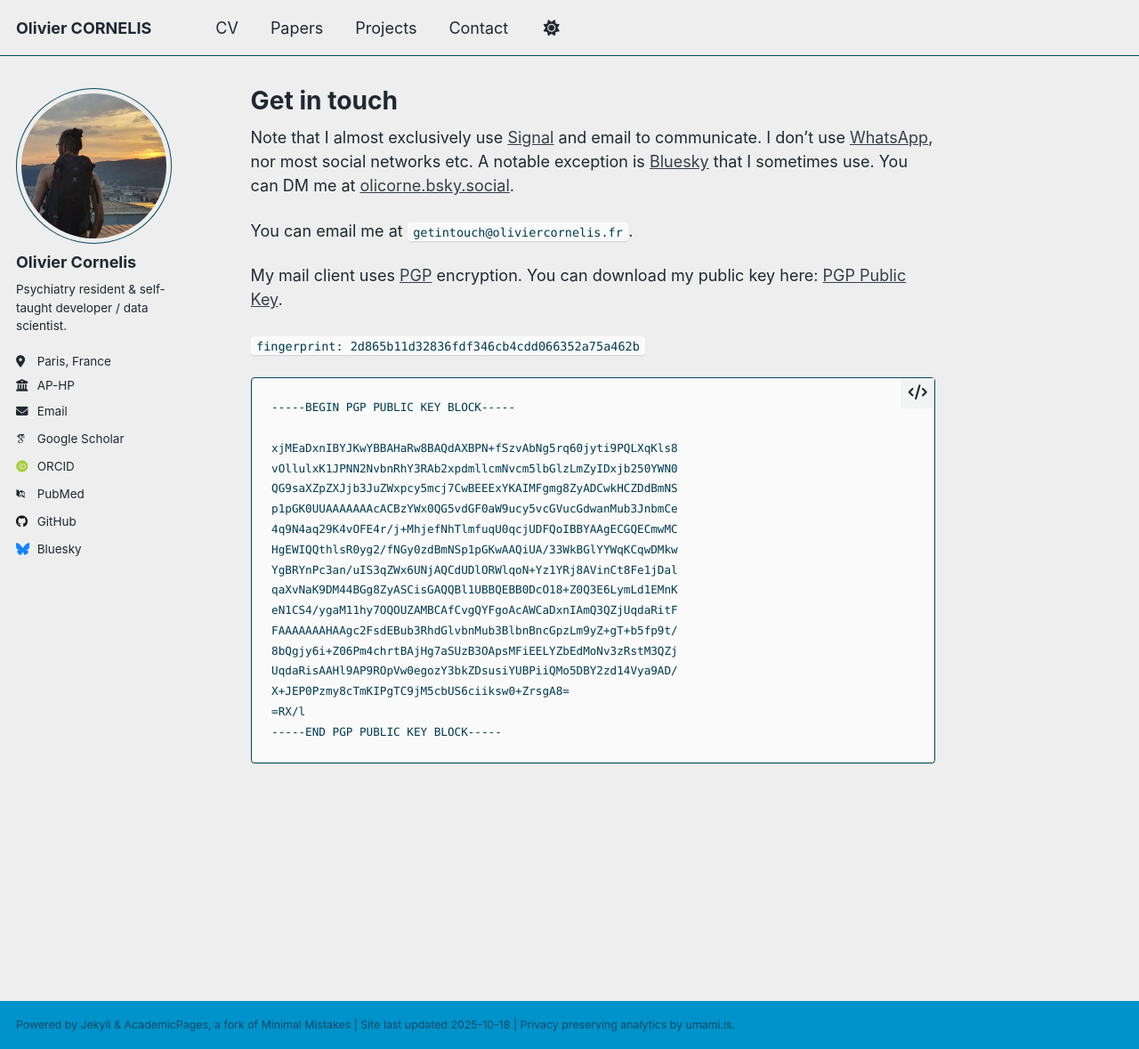
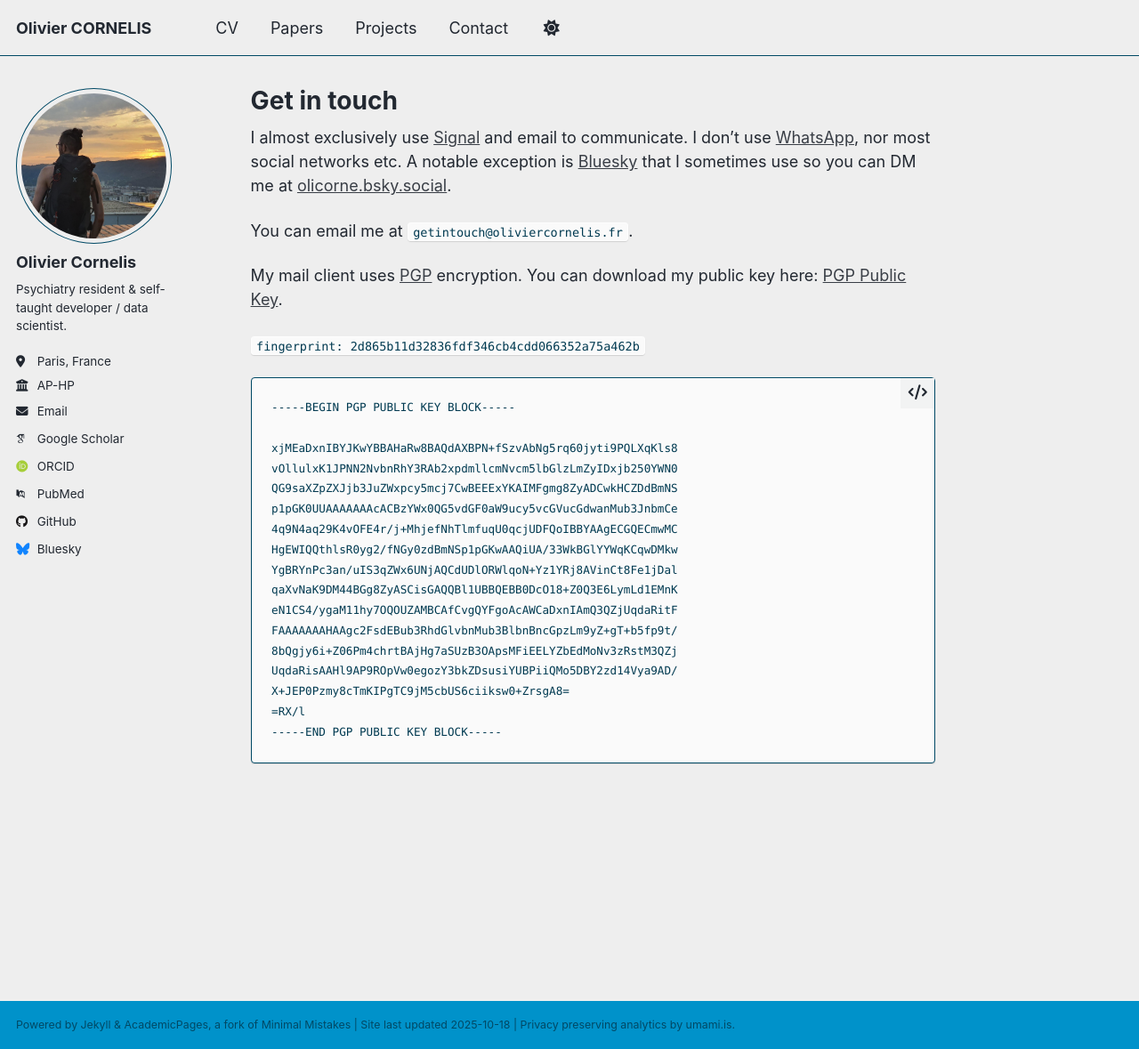
Before and after one commit to thiswillbeyourgithub/website, a Jekyll site: the page built from _pages/contact.md, in a window 1280 px wide and 1179 px high. Shown: the whole window at 89% size. Built offline with Jekyll 4.4.1, drawn with Linux system fonts in a browser that asks for light colours; some web fonts are replaced; a script that is not in the unit is left out.

Commit message:
minor
Signed-off-by: thiswillbeyourgithub <26625900+thiswillbeyourgithub@users.noreply.github.com>

```diff
--- a/_pages/contact.md
+++ b/_pages/contact.md
@@ -7,7 +7,7 @@ redirect_from:
   - /contact.html
 ---
 
-Note that I almost exclusively use [Signal](https://en.wikipedia.org/wiki/Signal_(software)) and email to communicate. I don't use [WhatsApp](https://en.wikipedia.org/wiki/WhatsApp#Controversies_and_criticism), nor most social networks etc. A notable exception is [Bluesky](https://en.wikipedia.org/wiki/Bluesky) that I sometimes use. You can DM me at [olicorne.bsky.social](https://bsky.app/profile/olicorne.bsky.social).
+I almost exclusively use [Signal](https://en.wikipedia.org/wiki/Signal_(software)) and email to communicate. I don't use [WhatsApp](https://en.wikipedia.org/wiki/WhatsApp#Controversies_and_criticism), nor most social networks etc. A notable exception is [Bluesky](https://en.wikipedia.org/wiki/Bluesky) that I sometimes use so you can DM me at [olicorne.bsky.social](https://bsky.app/profile/olicorne.bsky.social).
 
 You can email me at `getintouch@oliviercornelis.fr`.
 
```
